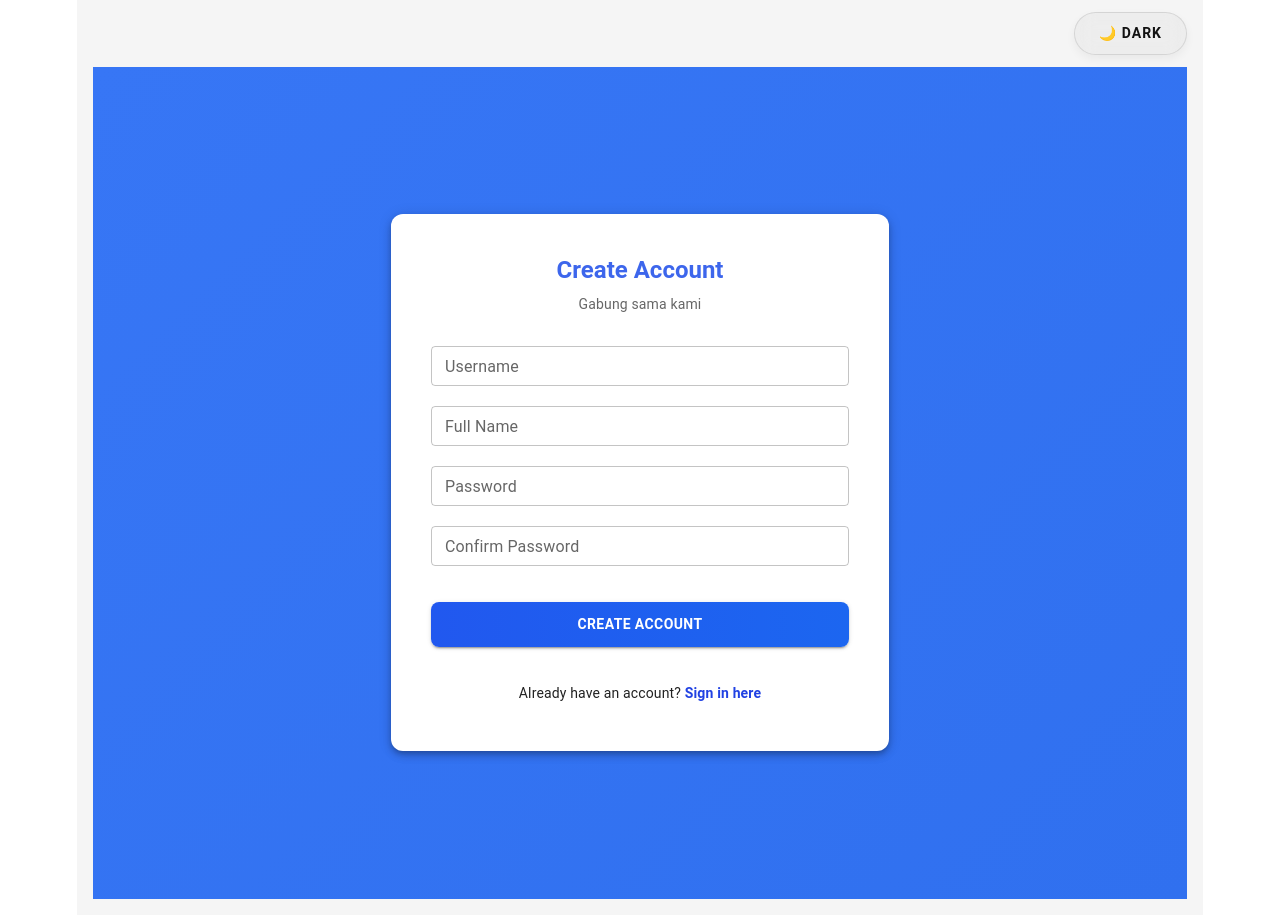
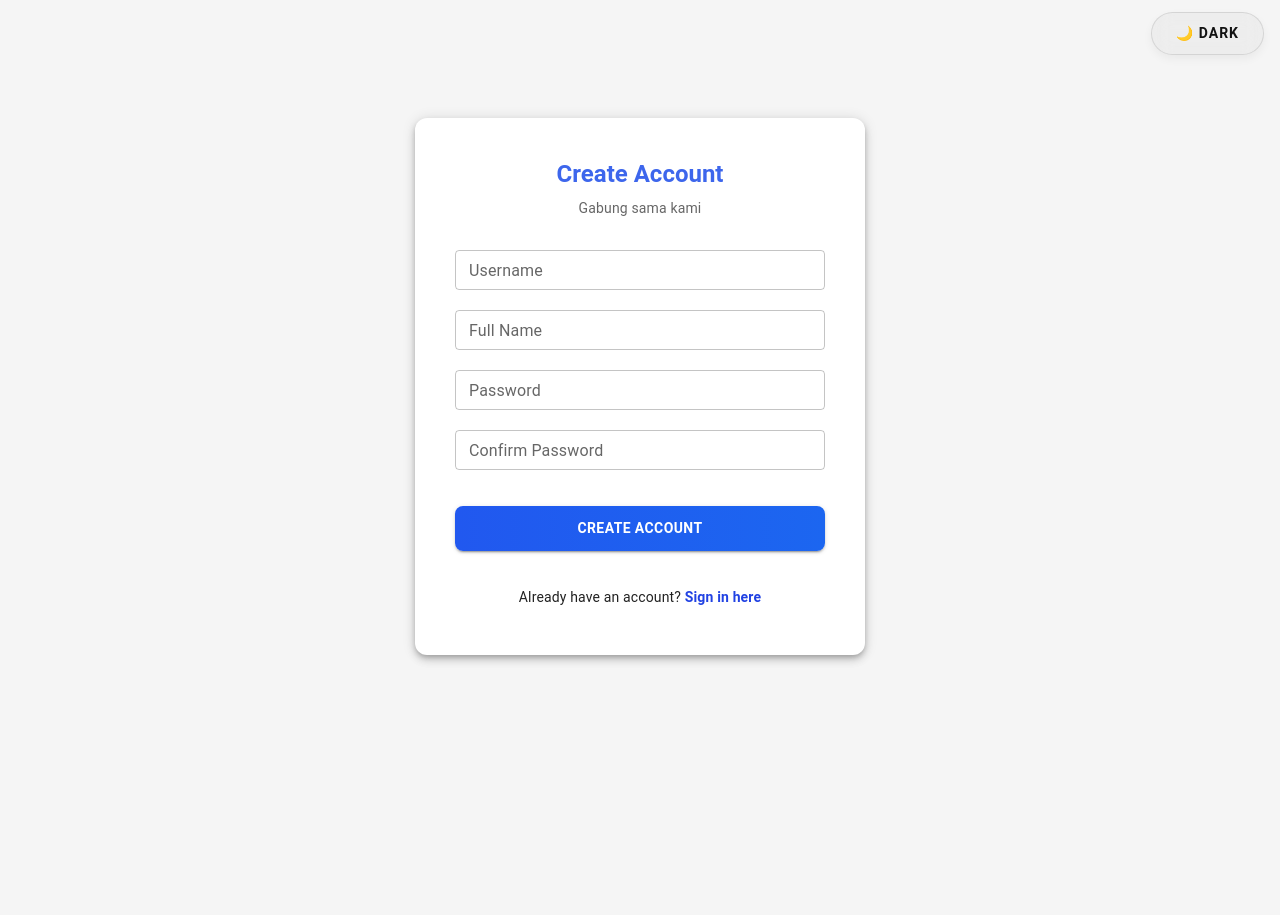
Before and after one commit to satriapinan/food-order-sttp, a React (Vite) app: page /register in a window 1280 px wide. After the commit the page ends 800 px from the top, so only its background shows below. Built offline with nearby package versions, Linux system fonts and the light colour scheme.

Commit message:
formik dan yup

```diff
--- a/src/App.css
+++ b/src/App.css
@@ -1,184 +1,19 @@
-.counter {
-  font-size: 16px;
-  padding: 5px 10px;
-  border-radius: 5px;
-  color: var(--accent);
-  background: var(--accent-bg);
-  border: 2px solid transparent;
-  transition: border-color 0.3s;
-  margin-bottom: 24px;
-
-  &:hover {
-    border-color: var(--accent-border);
-  }
-  &:focus-visible {
-    outline: 2px solid var(--accent);
-    outline-offset: 2px;
-  }
+* {
+  margin: 0;
+  padding: 0;
+  box-sizing: border-box;
 }
 
-.hero {
-  position: relative;
-
-  .base,
-  .framework,
-  .vite {
-    inset-inline: 0;
-    margin: 0 auto;
-  }
-
-  .base {
-    width: 170px;
-    position: relative;
-    z-index: 0;
-  }
-
-  .framework,
-  .vite {
-    position: absolute;
-  }
-
-  .framework {
-    z-index: 1;
-    top: 34px;
-    height: 28px;
-    transform: perspective(2000px) rotateZ(300deg) rotateX(44deg) rotateY(39deg)
-      scale(1.4);
-  }
-
-  .vite {
-    z-index: 0;
-    top: 107px;
-    height: 26px;
-    width: auto;
-    transform: perspective(2000px) rotateZ(300deg) rotateX(40deg) rotateY(39deg)
-      scale(0.8);
-  }
+body {
+  width: 100vw;
+  min-height: 100vh;
+  /* Jika ada warna latar bawaan browser, kita netralkan */
+  background-color: #f5f5f5;
 }
 
-#center {
-  display: flex;
-  flex-direction: column;
-  gap: 25px;
-  place-content: center;
-  place-items: center;
-  flex-grow: 1;
-
-  @media (max-width: 1024px) {
-    padding: 32px 20px 24px;
-    gap: 18px;
-  }
+#root {
+  width: 100%;
+  max-width: none; /* Ini yang bikin layar tidak full sebelumnya */
+  margin: 0 auto;
+  padding: 0;
 }
-
-#next-steps {
-  display: flex;
-  border-top: 1px solid var(--border);
-  text-align: left;
-
-  & > div {
-    flex: 1 1 0;
-    padding: 32px;
-    @media (max-width: 1024px) {
-      padding: 24px 20px;
-    }
-  }
-
-  .icon {
-    margin-bottom: 16px;
-    width: 22px;
-    height: 22px;
-  }
-
-  @media (max-width: 1024px) {
-    flex-direction: column;
-    text-align: center;
-  }
-}
-
-#docs {
-  border-right: 1px solid var(--border);
-
-  @media (max-width: 1024px) {
-    border-right: none;
-    border-bottom: 1px solid var(--border);
-  }
-}
-
-#next-steps ul {
-  list-style: none;
-  padding: 0;
-  display: flex;
-  gap: 8px;
-  margin: 32px 0 0;
-
-  .logo {
-    height: 18px;
-  }
-
-  a {
-    color: var(--text-h);
-    font-size: 16px;
-    border-radius: 6px;
-    background: var(--social-bg);
-    display: flex;
-    padding: 6px 12px;
-    align-items: center;
-    gap: 8px;
-    text-decoration: none;
-    transition: box-shadow 0.3s;
-
-    &:hover {
-      box-shadow: var(--shadow);
-    }
-    .button-icon {
-      height: 18px;
-      width: 18px;
-    }
-  }
-
-  @media (max-width: 1024px) {
-    margin-top: 20px;
-    flex-wrap: wrap;
-    justify-content: center;
-
-    li {
-      flex: 1 1 calc(50% - 8px);
-    }
-
-    a {
-      width: 100%;
-      justify-content: center;
-      box-sizing: border-box;
-    }
-  }
-}
-
-#spacer {
-  height: 88px;
-  border-top: 1px solid var(--border);
-  @media (max-width: 1024px) {
-    height: 48px;
-  }
-}
-
-.ticks {
-  position: relative;
-  width: 100%;
-
-  &::before,
-  &::after {
-    content: '';
-    position: absolute;
-    top: -4.5px;
-    border: 5px solid transparent;
-  }
-
-  &::before {
-    left: 0;
-    border-left-color: var(--border);
-  }
-  &::after {
-    right: 0;
-    border-right-color: var(--border);
-  }
-}
--- a/src/App.jsx
+++ b/src/App.jsx
@@ -13,8 +13,7 @@ function App() {
         <Route path="login" element={<LoginPages />} />
         <Route path="example" element={<ExamplePage />} />
         <Route path="register" element={<RegisterPages />} />
-
-        <Route path="food-order" element={<MenuPages />} />
+        <Route path="menu" element={<MenuPages />} />
       </Routes>
     </AppLayout>
   );
--- a/src/components/AppButton.jsx
+++ b/src/components/AppButton.jsx
@@ -1,9 +1,10 @@
 import Button from "@mui/material/Button";
 
-
-function AppButton({ children }) {
+function AppButton({ children, type = "button", onClick }) {
   return (
     <Button
+      type={type} // Tambahkan ini agar bisa jadi type="submit"
+      onClick={onClick} // Tambahkan ini agar bisa menerima event klik
       variant="contained"
       fullWidth
       sx={{
--- a/src/index.css
+++ b/src/index.css
@@ -1,16 +1,19 @@
+* {
+  margin: 0;
+  padding: 0;
+  box-sizing: border-box;
+}
 
 body {
-  margin: 0;
+  width: 100vw;
+  min-height: 100vh;
+  /* Jika ada warna latar bawaan browser, kita netralkan */
+  background-color: #f5f5f5;
 }
 
 #root {
-  width: 1126px;
-  max-width: 100%;
+  width: 100%;
+  max-width: none; /* Ini yang bikin layar tidak full sebelumnya */
   margin: 0 auto;
-  text-align: center;
-  border-inline: 1px solid var(--border);
-  min-height: 100svh;
-  display: flex;
-  flex-direction: column;
-  box-sizing: border-box;
+  padding: 0;
 }
--- a/src/pages/login.jsx
+++ b/src/pages/login.jsx
@@ -8,21 +8,24 @@ import {
   CardContent,
   Typography,
   TextField,
-  Button,
   InputAdornment,
   IconButton,
-  Link
+  Link,
+  FormControl,
+  InputLabel,
+  OutlinedInput,
+  FormHelperText
 } from "@mui/material";
-import Visibility from "@mui/icons-material/Visibility";
-import VisibilityOff from "@mui/icons-material/VisibilityOff";
+
+import AppButton from "../components/AppButton";
 
 const loginSchema = Yup.object({
   email: Yup.string()
-    .email("Format email tidak valid")
-    .required("Email harus diisi"),
+    .email("Format email tidak valid Boss!")
+    .required("Email wajib diisi!"),
   password: Yup.string()
     .min(6, "Password minimal 6 karakter")
-    .required("Password harus diisi"),
+    .required("Password wajib diisi!"),
 });
 
 function LoginPages() {
@@ -36,7 +39,6 @@ function LoginPages() {
     navigate("/register");
   };
 
-  //  Inisialisasi Formik
   const formik = useFormik({
     initialValues: {
       email: "",
@@ -44,35 +46,21 @@ function LoginPages() {
     },
     validationSchema: loginSchema,
     onSubmit: (values) => {
-      console.log("Data siap dikirim:", values);
-
-      navigate("/food-order");
+      localStorage.setItem("isLoggedIn", "true");
+      localStorage.setItem("userEmail", values.email);
+      console.log("Login Berhasil, Data:", values);
+      navigate("/menu");
     },
   });
 
   return (
-    <Box
-      sx={{
-        display: "flex",
-        alignItems: "center",
-        justifyContent: "center",
-        flex: 1,
-        p: 2
-      }}
-    >
+    <Box sx={{ display: "flex", alignItems: "center", justifyContent: "center", minHeight: "80vh", p: 2 }}>
       <Card sx={{ maxWidth: 400, width: "100%", padding: 2, borderRadius: 3, boxShadow: 3 }}>
         <CardContent>
-
-          <Typography
-            variant="h4"
-            component="h1"
-            gutterBottom
-            sx={{ fontWeight: "bold", textAlign: "center", color: "#1976d2" }}
-          >
-            Welcome Back !
+          <Typography variant="h4" component="h1" gutterBottom sx={{ fontWeight: "bold", textAlign: "center", color: "#1976d2" }}>
+            Welcome Back!
           </Typography>
 
-          {/*  form dan panggil handleSubmit Formik */}
           <Box component="form" onSubmit={formik.handleSubmit} sx={{ display: "flex", flexDirection: "column", gap: 2, mt: 3 }}>
 
             {/* Input Email */}
@@ -89,41 +77,40 @@ function LoginPages() {
               helperText={formik.touched.email && formik.errors.email}
             />
 
-            {/* Input Password */}
-            <TextField
-              label="Password"
-              name="password"
-              type={showPassword ? "text" : "password"}
+            {/* atasi mata password*/}
+            <FormControl
+              fullWidth
               variant="outlined"
-              fullWidth
-              value={formik.values.password}
-              onChange={formik.handleChange}
-              onBlur={formik.handleBlur}
               error={formik.touched.password && Boolean(formik.errors.password)}
-              helperText={formik.touched.password && formik.errors.password}
-              InputProps={{
-                endAdornment: (
+            >
+              <InputLabel>Password</InputLabel>
+              <OutlinedInput
+                name="password"
+                type={showPassword ? "text" : "password"}
+                value={formik.values.password}
+                onChange={formik.handleChange}
+                onBlur={formik.handleBlur}
+                label="Password" // Harus ada label di sini agar garis kotaknya terpotong rapi
+                endAdornment={
                   <InputAdornment position="end">
                     <IconButton onClick={handleClickShowPassword} edge="end">
-                      {showPassword ? <VisibilityOff /> : <Visibility />}
+                      {/* Logo Mata menggunakan Emoji Native */}
+                      {showPassword ? "🙈" : "👁️"}
                     </IconButton>
                   </InputAdornment>
-                ),
-              }}
-            />
+                }
+              />
+              {/* Menampilkan pesan error merah di bawah kotak password */}
+              {formik.touched.password && formik.errors.password && (
+                <FormHelperText>{formik.errors.password}</FormHelperText>
+              )}
+            </FormControl>
 
-            <Button type="submit" variant="contained" color="primary" size="large" sx={{ mt: 2, borderRadius: 2 }}>
-              LOGIN
-            </Button>
+            <AppButton type="submit">LOGIN</AppButton>
 
             <Typography variant="body2" sx={{ textAlign: "center", mt: 2 }}>
               Belum punya akun?{" "}
-              <Link
-                href="#"
-                underline="hover"
-                onClick={handleRegisterClick}
-                sx={{ fontWeight: "bold", cursor: "pointer" }}
-              >
+              <Link href="#" underline="hover" onClick={handleRegisterClick} sx={{ fontWeight: "bold", cursor: "pointer" }}>
                 Register
               </Link>
             </Typography>
--- a/src/pages/register.jsx
+++ b/src/pages/register.jsx
@@ -1,20 +1,24 @@
 import { useState } from "react";
 import { useNavigate } from "react-router-dom";
+import { useFormik } from "formik";
+import * as Yup from "yup";
 import {
-  Box,
-  Card,
-  CardContent,
-  Typography,
-  TextField,
-  InputAdornment,
-  IconButton,
-  Link
+  Box, Card, CardContent, Typography, TextField,
+  InputAdornment, IconButton, Link
 } from "@mui/material";
 import Visibility from "@mui/icons-material/Visibility";
 import VisibilityOff from "@mui/icons-material/VisibilityOff";
+import AppButton from "../components/AppButton";
 
-// IMPORT KOMPONEN TOMBOL
-import AppButton from "../components/AppButton";
+// Aturan Validasi Register
+const registerSchema = Yup.object({
+  username: Yup.string().required("Username wajib diisi"),
+  fullName: Yup.string().required("Nama Lengkap wajib diisi"),
+  password: Yup.string().min(6, "Password minimal 6 karakter").required("Password wajib diisi"),
+  confirmPassword: Yup.string()
+    .oneOf([Yup.ref('password'), null], "Password tidak cocok!")
+    .required("Konfirmasi password wajib diisi"),
+});
 
 function RegisterPages() {
   const [showPassword, setShowPassword] = useState(false);
@@ -24,52 +28,51 @@ function RegisterPages() {
   const handleClickShowPassword = () => setShowPassword((show) => !show);
   const handleClickShowConfirmPassword = () => setShowConfirmPassword((show) => !show);
 
-  // Fungsi untuk kembali ke halaman login
-  const toLogin = (e) => {
-    e.preventDefault();
-    navigate("/login");
-  };
+  const formik = useFormik({
+    initialValues: {
+      username: "",
+      fullName: "",
+      password: "",
+      confirmPassword: "",
+    },
+    validationSchema: registerSchema,
+    onSubmit: (values) => {
+      console.log("Data Register Berhasil:", values);
+      alert("Registrasi Berhasil! Silakan Login.");
+      navigate("/login");
+    },
+  });
 
   return (
-    <Box
-      sx={{
-        minHeight: "100vh",
-        display: "flex",
-        alignItems: "center",
-        justifyContent: "center",
-        background: "linear-gradient(135deg, #3776F5 0%, #3070EF 100%)",
-        padding: 2
-      }}
-    >
+    // Backg
+    <Box sx={{ minHeight: "80vh", display: "flex", alignItems: "center", justifyContent: "center", padding: 2 }}>
       <Card sx={{ maxWidth: 450, width: "100%", padding: 3, borderRadius: 3, boxShadow: 5 }}>
         <CardContent>
-
-          <Typography
-            variant="h5"
-            component="h1"
-            sx={{ fontWeight: "bold", textAlign: "center", color: "#3D66EC", mb: 1 }}
-          >
+          <Typography variant="h5" component="h1" sx={{ fontWeight: "bold", textAlign: "center", color: "#3D66EC", mb: 1 }}>
             Create Account
           </Typography>
-          <Typography
-            variant="body2"
-            sx={{ textAlign: "center", color: "text.secondary", mb: 4 }}
-          >
+          <Typography variant="body2" sx={{ textAlign: "center", color: "text.secondary", mb: 4 }}>
             Gabung sama kami
           </Typography>
 
-          <Box component="form" sx={{ display: "flex", flexDirection: "column", gap: 2.5 }}>
+          <Box component="form" onSubmit={formik.handleSubmit} sx={{ display: "flex", flexDirection: "column", gap: 2.5 }}>
 
-            <TextField label="Username" variant="outlined" fullWidth size="small" />
+            <TextField label="Username" name="username" variant="outlined" fullWidth size="small"
+              value={formik.values.username} onChange={formik.handleChange} onBlur={formik.handleBlur}
+              error={formik.touched.username && Boolean(formik.errors.username)}
+              helperText={formik.touched.username && formik.errors.username}
+            />
 
-            <TextField label="Full Name" variant="outlined" fullWidth size="small" />
+            <TextField label="Full Name" name="fullName" variant="outlined" fullWidth size="small"
+              value={formik.values.fullName} onChange={formik.handleChange} onBlur={formik.handleBlur}
+              error={formik.touched.fullName && Boolean(formik.errors.fullName)}
+              helperText={formik.touched.fullName && formik.errors.fullName}
+            />
 
-            <TextField
-              label="Password"
-              type={showPassword ? "text" : "password"}
-              variant="outlined"
-              fullWidth
-              size="small"
+            <TextField label="Password" name="password" type={showPassword ? "text" : "password"} variant="outlined" fullWidth size="small"
+              value={formik.values.password} onChange={formik.handleChange} onBlur={formik.handleBlur}
+              error={formik.touched.password && Boolean(formik.errors.password)}
+              helperText={formik.touched.password && formik.errors.password}
               InputProps={{
                 endAdornment: (
                   <InputAdornment position="end">
@@ -81,12 +84,10 @@ function RegisterPages() {
               }}
             />
 
-            <TextField
-              label="Confirm Password"
-              type={showConfirmPassword ? "text" : "password"}
-              variant="outlined"
-              fullWidth
-              size="small"
+            <TextField label="Confirm Password" name="confirmPassword" type={showConfirmPassword ? "text" : "password"} variant="outlined" fullWidth size="small"
+              value={formik.values.confirmPassword} onChange={formik.handleChange} onBlur={formik.handleBlur}
+              error={formik.touched.confirmPassword && Boolean(formik.errors.confirmPassword)}
+              helperText={formik.touched.confirmPassword && formik.errors.confirmPassword}
               InputProps={{
                 endAdornment: (
                   <InputAdornment position="end">
@@ -98,23 +99,14 @@ function RegisterPages() {
               }}
             />
 
-            {/* KOMPONEN TOMBOLNYA */}
-            <AppButton>
-              Create Account
-            </AppButton>
+            <AppButton type="submit">Create Account</AppButton>
 
             <Typography variant="body2" sx={{ textAlign: "center", mt: 2 }}>
               Already have an account?{" "}
-              <Link
-                href="#"
-                underline="hover"
-                onClick={toLogin}
-                sx={{ fontWeight: "bold", color: "#2142E3", cursor: "pointer" }}
-              >
+              <Link href="#" underline="hover" onClick={(e) => { e.preventDefault(); navigate("/login"); }} sx={{ fontWeight: "bold", color: "#2142E3", cursor: "pointer" }}>
                 Sign in here
               </Link>
             </Typography>
-
           </Box>
         </CardContent>
       </Card>
```
Also changed, not shown: src/components/FoodCard.jsx (added, +47 -0 lines), src/pages/MenuPages.jsx (+35 -103 lines).
